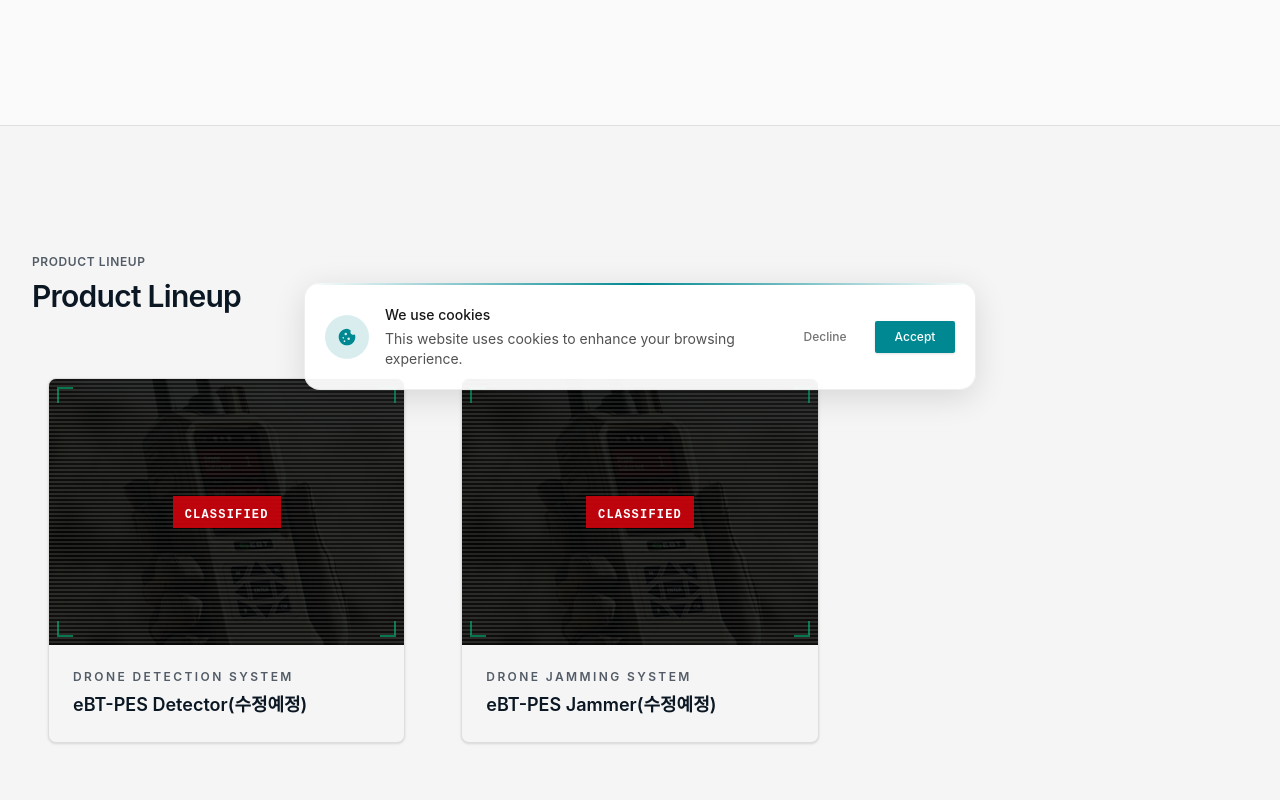
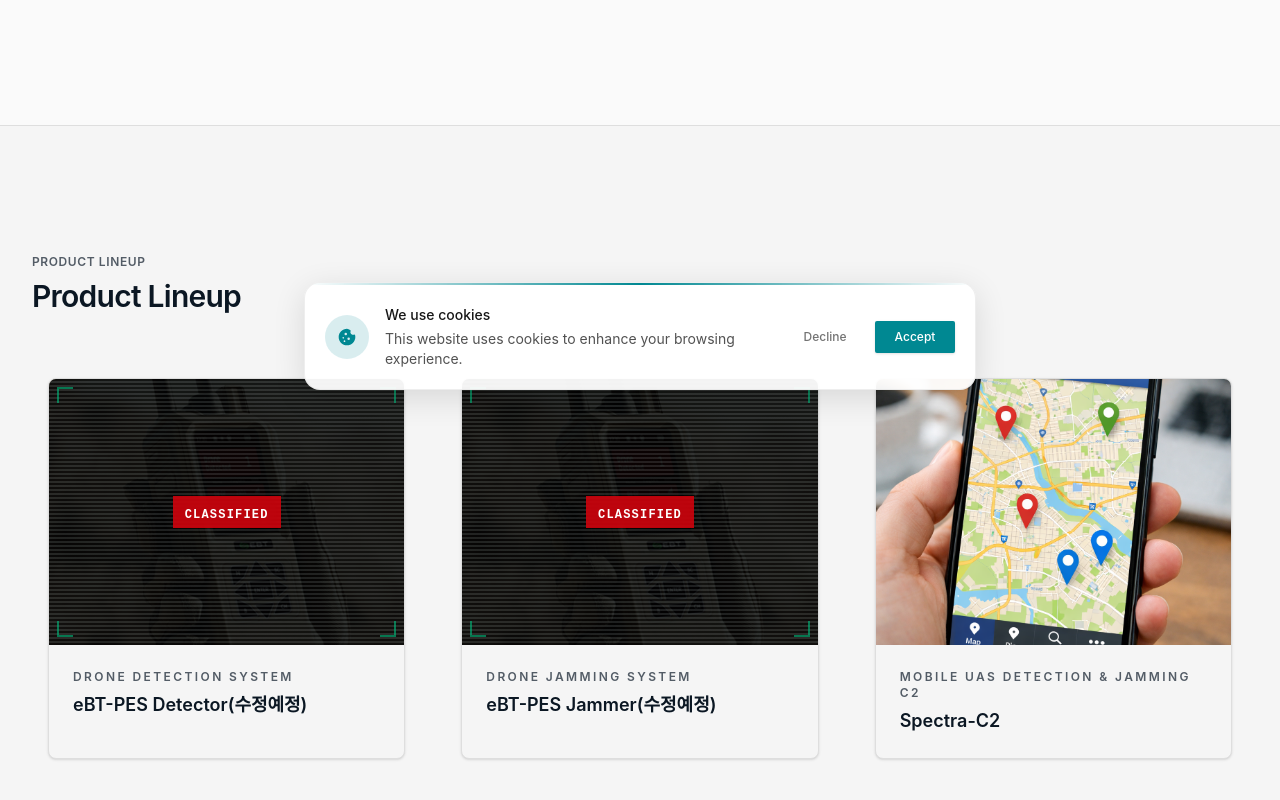
Before and after one commit to allstring/ebt-web-platform, a React (Vite) app: page /solution/c-uas in a window 1280 px wide. Shown: the part 394-1194 px from the top of the page. Built offline with nearby package versions, Linux system fonts and the light colour scheme.

Commit message:
feat: add Spectra-C2 product details and localization in English and Korean, enhancing navigation and user access to product information

```diff
--- a/src/localize/en/solution.ts
+++ b/src/localize/en/solution.ts
@@ -152,6 +152,7 @@ export const solution = {
       title: "Product Lineup",
       ebtPesDetector: "Drone Detection System",
       ebtPesJammer: "Drone Jamming System",
+      spectraC2: "Mobile UAS Detection & Jamming C2",
     },
     capabilities: {
       label: "System Capabilities",
--- a/src/localize/ko/solution.ts
+++ b/src/localize/ko/solution.ts
@@ -152,6 +152,7 @@ export const solution = {
       title: "제품 라인업",
       ebtPesDetector: "드론 탐지 시스템",
       ebtPesJammer: "드론 재밍 시스템",
+      spectraC2: "모바일 UAS 탐지 및 재밍 C2",
     },
     capabilities: {
       label: "시스템 기능",
--- a/src/pages/Solution/C-UAS/Solution_CUAS.tsx
+++ b/src/pages/Solution/C-UAS/Solution_CUAS.tsx
@@ -11,6 +11,7 @@ import { useLocale } from "@/lib/i18n"
 const HIDE_PAGE = false
 
 import categoryPesImg from "@/assets/images/category-pes.png"
+import spectraC2Thumbnail from "@/assets/images/spectraC2Thumbnail.png"
 
 export default function CounterUASPage() {
   const { t } = useLocale()
@@ -30,6 +31,12 @@ export default function CounterUASPage() {
       imageSrc: categoryPesImg,
       href: "eBT-PES",
       classified: true,
+    },
+    {
+      title: "Spectra-C2",
+      subtitle: cuasPage.products.spectraC2,
+      imageSrc: spectraC2Thumbnail,
+      href: "Spectra-C2",
     },
   ]
 
```
